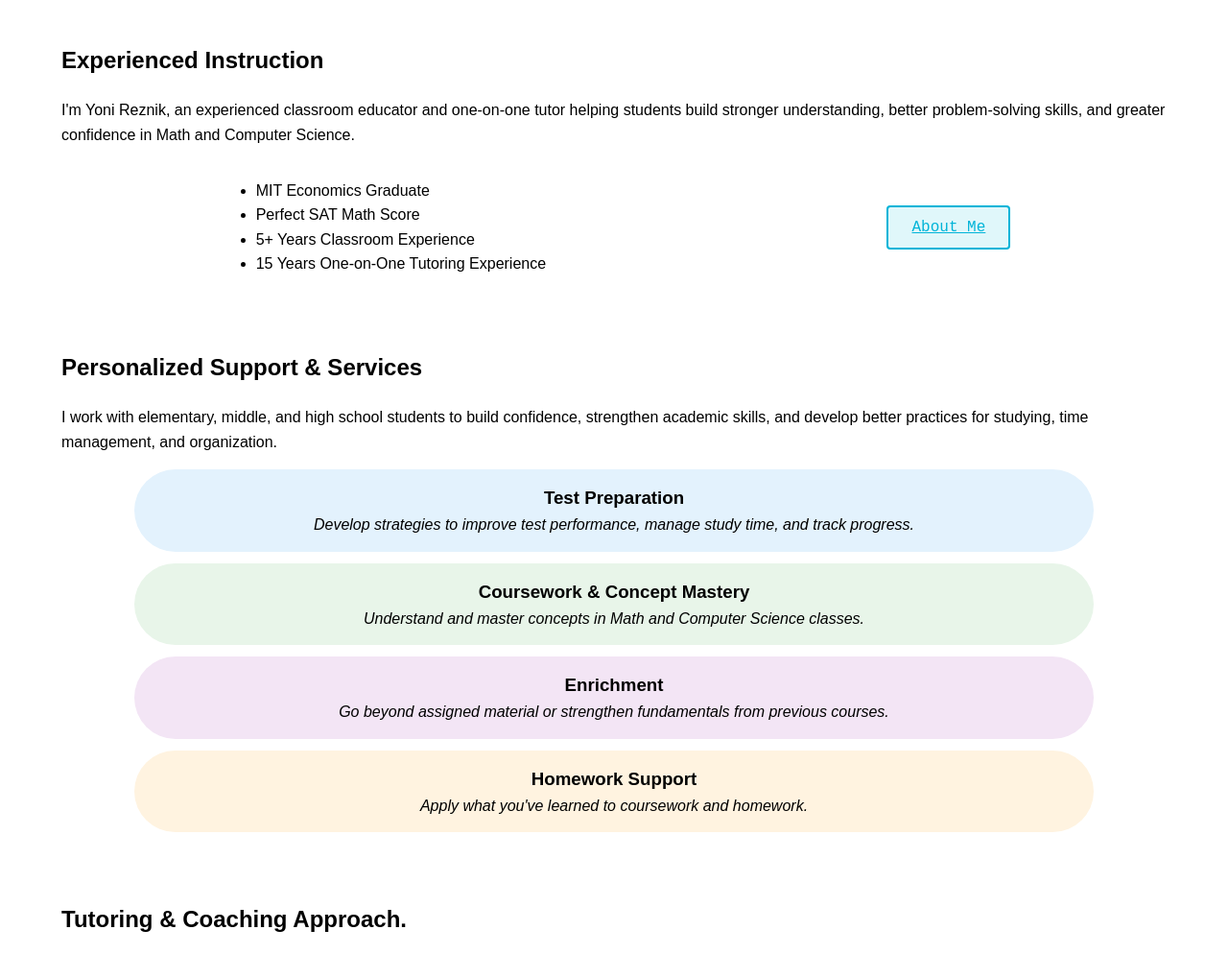
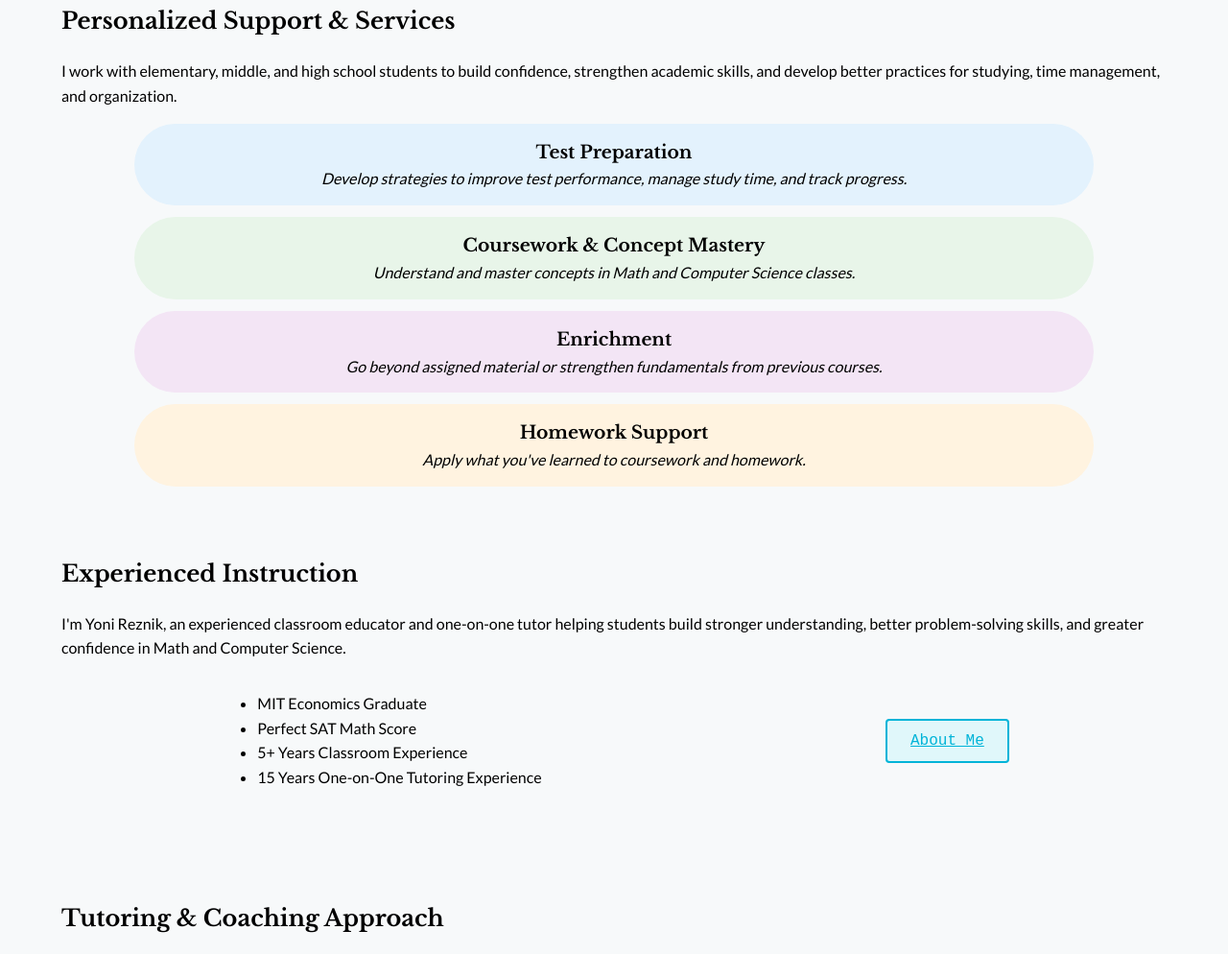
Before and after one commit to jonathanreznik1/rezniktestprep, a plain HTML site: page htdocs/index.html in a window 1280 px wide. Shown: the part 936-1930 px from the top of the page at 96% size. Drawn offline with nearby package versions, Linux system fonts and the light colour scheme.

Commit message:
Added fonts to the site and transparent logo

```diff
--- a/htdocs/css/style.css
+++ b/htdocs/css/style.css
@@ -4,10 +4,21 @@
     box-sizing:border-box;
 }
 
+
+h1, h2, h3 {
+    font-family: "Libre Baskerville", serif;
+    /* font-family: "Lora", serif; */
+    /* font-family: "Merriweather", serif; */
+}
+
 body {
     margin: 0;
-    font-family: Arial, sans-serif;
+    /* font-family: "Source Sans 3", sans-serif; */
+    /* font-family: "Inter", sans-serif; */
+    font-family: "Lato", sans-serif;
+    /* font-family: Arial, sans-serif; */
     line-height: 1.6;
+    background-color: #F7F9FA;
 }
 
 .container {
@@ -51,6 +62,9 @@
     align-items: center;
     text-align: center;
     font-size:xx-large;
+    /* font-family: "Lora", serif; */
+    font-family: "Libre Baskerville", serif;
+    /* font-family: "Merriweather", serif; */
 }
 
 
--- a/htdocs/index.html
+++ b/htdocs/index.html
@@ -7,12 +7,15 @@
     <title>Tutoring and Test Preparation</title>
 
     <link rel="stylesheet" href="css/style.css?v=2">
+    <link rel="preconnect" href="https://fonts.googleapis.com">
+    <link rel="preconnect" href="https://fonts.gstatic.com" crossorigin>
+    <link href="https://fonts.googleapis.com/css2?family=Lato:wght@400;700&family=Libre+Baskerville:wght@400;700&display=swap" rel="stylesheet">
 </head>
 <body>
     <header>
         <div class="container">
             <div class="logo">
-                <img src="images/RTPlogo.png" alt="RTP company logo" width="220" height="220">
+                <img src="images/transparent_RTPlogo.png" alt="RTP company logo" width="220" height="220">
             </div>
             <nav>
                 <a href="index.html">Home</a>
@@ -34,29 +37,10 @@
         <section class="hero">
             <div class="container">
                 <!-- <h1>Build Understanding. Build Confidence. Build Skills.</h1> -->
-                <img src="images/Chalkboard.png" alt="Chalkboard with writing on it">
+                <img src="images/transparent_Chalkboard.png" alt="Chalkboard with writing on it">
 
                 <p>Personalized tutoring and academic support<br>for elementary, middle, and high school students<br>in Math and Computer Science</p>
             </div>
-        </section>
-
-        <section class="credentials">
-            <div class="container">
-                <h2>Experienced Instruction</h2>
-                <p>I'm Yoni Reznik, an experienced classroom educator and one-on-one tutor helping students build stronger understanding, better problem-solving skills, and greater confidence in Math and Computer Science.</p>
-                <div class="cloud-container-leftalign">
-                <ul>
-                    <li>MIT Economics Graduate</li>
-                    <li>Perfect SAT Math Score</li>
-                    <li>5+ Years Classroom Experience</li>
-                    <li>15 Years One-on-One Tutoring Experience</li>
-                </ul>
-                <p>
-                    <a href="about.html" class="morph-btn">About Me</a>
-                </p>
-                </div>
-            </div>
-
         </section>
 
         <section class="section-label" id="services">
@@ -85,10 +69,28 @@
             </div>
         </section>
 
+        <section class="credentials">
+            <div class="container">
+                <h2>Experienced Instruction</h2>
+                <p>I'm Yoni Reznik, an experienced classroom educator and one-on-one tutor helping students build stronger understanding, better problem-solving skills, and greater confidence in Math and Computer Science.</p>
+                <div class="cloud-container-leftalign">
+                <ul>
+                    <li>MIT Economics Graduate</li>
+                    <li>Perfect SAT Math Score</li>
+                    <li>5+ Years Classroom Experience</li>
+                    <li>15 Years One-on-One Tutoring Experience</li>
+                </ul>
+                <p>
+                    <a href="about.html" class="morph-btn">About Me</a>
+                </p>
+                </div>
+            </div>
+
+        </section>
 
         <section class="approach">
             <div class="container">
-                <h2>Tutoring & Coaching Approach.</h2>
+                <h2>Tutoring & Coaching Approach</h2>
                 <p>My goal is to help students understand what they're learning, develop the skills to work through challenging problems, and become more confident and independent learners.</p>
                 <div class="cloud-container-leftalign">
                     <ol>
```
Also changed, not shown: htdocs/about.html (+4 -1 lines), htdocs/contact.html (+4 -1 lines), htdocs/images/transparent_RTPlogo.png (added), 1 other file.
